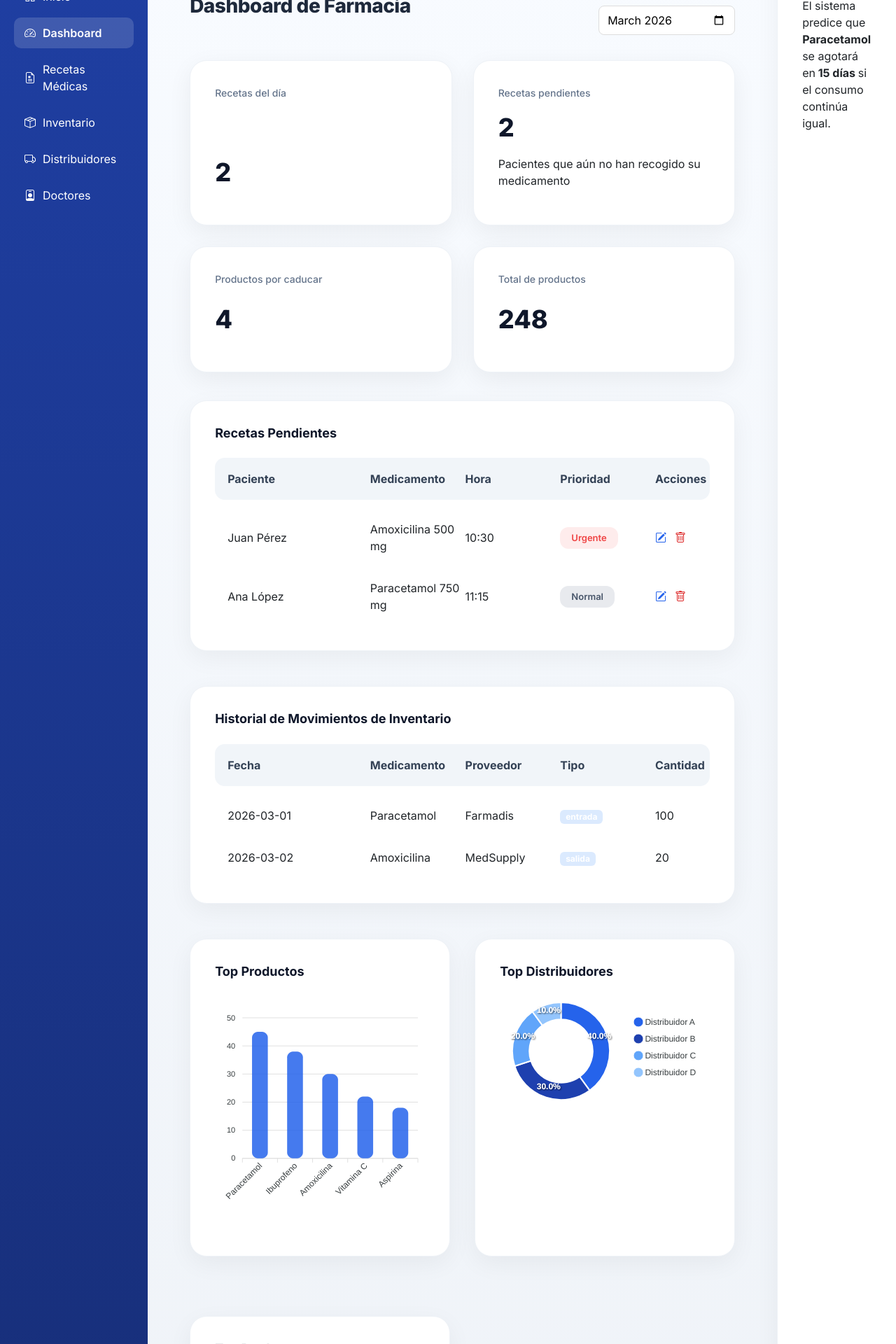
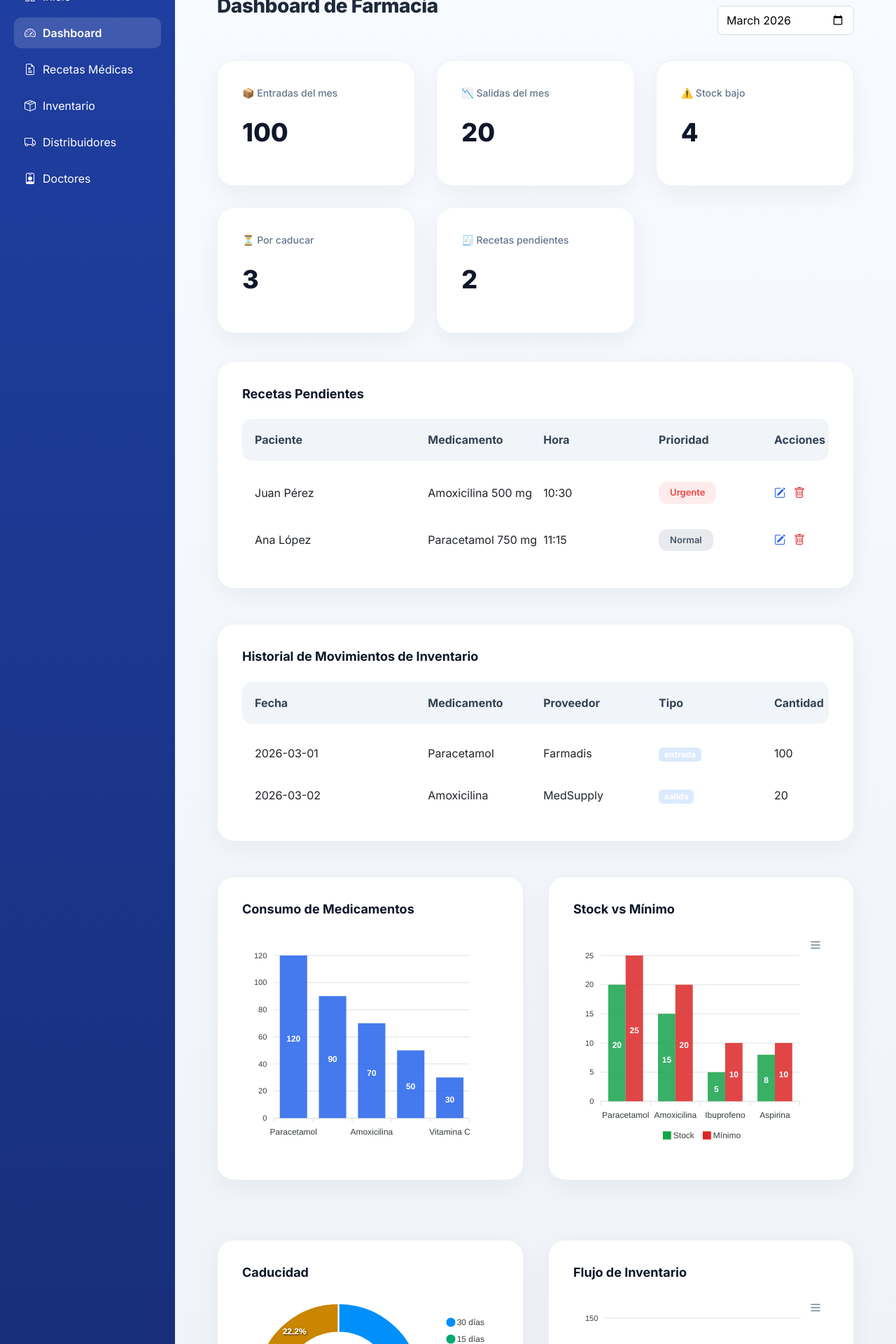
Before and after one commit to poooootaaaaaa-boop/proyecto_frontend, a React (Vite) app: page /farmacia/dashboard in a window 1280 px wide. Shown: the part 120-2040 px from the top of the page at 70% size. Built offline with nearby package versions, Linux system fonts and the light colour scheme.

Commit message:
login con backend

```diff
--- /dev/null
+++ b/src/api/authService.js
@@ -0,0 +1,13 @@
+import axios from "axios";
+
+const API_URL = "http://127.0.0.1:8000/api";
+
+export const registerUser = async (data) => {
+  const response = await axios.post(`${API_URL}/register`, data);
+  return response.data;
+};
+
+export const loginUser = async (data) => {
+  const response = await axios.post(`${API_URL}/login`, data);
+  return response.data;
+};
--- a/src/components/registros/ClinicInfo.jsx
+++ b/src/components/registros/ClinicInfo.jsx
@@ -158,6 +158,30 @@ export default function ClinicInfo() {
             <MenuItem value="otro">Otro</MenuItem>
           </TextField>
 
+          <TextField
+  label="Teléfono del Establecimiento"
+  name="phone"
+  fullWidth
+  value={form.phone}
+  onChange={handleChange}
+/>
+
+<TextField
+  label="Horario de Atención"
+  name="schedule"
+  fullWidth
+  value={form.schedule}
+  onChange={handleChange}
+/>
+
+<TextField
+  label="Nombre del Responsable"
+  name="responsible"
+  fullWidth
+  value={form.responsible}
+  onChange={handleChange}
+/>
+
           <Box className="clinic-button-container">
             <Button
               variant="contained"
--- a/src/components/registros/DoctorInfo.jsx
+++ b/src/components/registros/DoctorInfo.jsx
@@ -1,22 +1,30 @@
-import { useState } from "react";
+import { useState, useEffect } from "react";
 import {
   Box,
   Typography,
   TextField,
   Button,
-  LinearProgress
+  LinearProgress,
+  MenuItem
 } from "@mui/material";
 import { useNavigate } from "react-router-dom";
 import MedicalServicesIcon from "@mui/icons-material/MedicalServices";
 import "./doctorInfo.css";
-import { saveRegisterData } from "../../utils/registerStorage";
+import { saveRegisterData,clearRegisterData  } from "../../utils/registerStorage";
+import axios from "axios";
 
 export default function DoctorInfo() {
   const [form, setForm] = useState({
     specialty: "",
     license: "",
-    experience: ""
+    experience: "",
+    name: "",
+    university: ""
   });
+
+  const [especialidades, setEspecialidades] = useState([]);
+  const [newSpecialty, setNewSpecialty] = useState("");
+
   const navigate = useNavigate();
 
   const handleChange = (e) => {
@@ -25,33 +33,51 @@ export default function DoctorInfo() {
       [e.target.name]: e.target.value
     });
   };
+
+  useEffect(() => {
+    const fetchEspecialidades = async () => {
+      try {
+        const res = await axios.get("http://127.0.0.1:8000/api/especialidades");
+        setEspecialidades(res.data);
+      } catch (error) {
+        console.error("Error cargando especialidades");
+      }
+    };
+
+    fetchEspecialidades();
+  }, []);
+
   const handleNext = () => {
 
+    clearRegisterData();
 saveRegisterData({
   role: "medico",
-    specialty: form.specialty,
+  name: form.name, //  FALTABA ESTO
+  specialty: form.specialty === "otro" ? null : form.specialty,
+  specialty_name: form.specialty === "otro" ? newSpecialty : null,
   license: form.license,
-    experience: form.experience
+  experience: form.experience,
+  university: form.university
 });
 
     navigate("/registro/finish");
   };
+
   const isValid =
     form.specialty !== "" &&
     form.license !== "" &&
-    form.experience !== "";
+    form.experience !== "" &&
+    (form.specialty !== "otro" || newSpecialty !== "");
 
   return (
     <Box className="doctor-container">
 
-      {/* Progress Bar */}
       <LinearProgress
         variant="determinate"
         value={50}
         className="progress-bar"
       />
 
-      {/* Header */}
       <Box className="doctor-header">
         <MedicalServicesIcon className="header-icon" />
         <Typography variant="h6" className="header-title">
@@ -59,7 +85,6 @@ const handleNext = () => {
         </Typography>
       </Box>
 
-      {/* Main */}
       <Box className="doctor-main">
 
         <Box className="doctor-text">
@@ -72,9 +97,11 @@ const handleNext = () => {
           </Typography>
         </Box>
 
-        <Box component="form" className="doctor-form" >
+        <Box component="form" className="doctor-form">
 
+          {/*  SELECT */}
           <TextField
+            select
             label="Especialidad Médica"
             name="specialty"
             fullWidth
@@ -82,7 +109,29 @@ const handleNext = () => {
             value={form.specialty}
             onChange={handleChange}
             className="doctor-input"
+          >
+            <MenuItem value="">Seleccione</MenuItem>
+
+            {especialidades.map((esp) => (
+              <MenuItem key={esp.id} value={esp.id}>
+                {esp.nombre}
+              </MenuItem>
+            ))}
+
+            <MenuItem value="otro">Otra (crear nueva)</MenuItem>
+          </TextField>
+
+          {/*  INPUT DINÁMICO */}
+          {form.specialty === "otro" && (
+            <TextField
+              label="Nueva especialidad"
+              fullWidth
+              size="small"
+              value={newSpecialty}
+              onChange={(e) => setNewSpecialty(e.target.value)}
+              className="doctor-input"
             />
+          )}
 
           <TextField
             label="Número de Licencia Profesional"
@@ -106,6 +155,22 @@ const handleNext = () => {
             className="doctor-input"
           />
 
+          <TextField
+            label="Nombre Completo"
+            name="name"
+            fullWidth
+            value={form.name}
+            onChange={handleChange}
+          />
+
+          <TextField
+            label="Universidad"
+            name="university"
+            fullWidth
+            value={form.university}
+            onChange={handleChange}
+          />
+
           <Box className="doctor-button-container">
             <Button
               variant="contained"
--- a/src/components/registros/FinishRegister.jsx
+++ b/src/components/registros/FinishRegister.jsx
@@ -20,6 +20,8 @@ import VisibilityOff from "@mui/icons-material/VisibilityOff";
 import ArrowForwardIcon from "@mui/icons-material/ArrowForward";
 
 import "./finishRegister.css";
+import { registerUser } from "../../api/authService";
+
 
 export default function FinishRegister() {
   const [showPassword, setShowPassword] = useState(false);
@@ -46,34 +48,61 @@ export default function FinishRegister() {
     form.whatsapp &&
     form.password.length >= 8 &&
     form.terms;
-const handleCreateAccount = () => {
 
-  // Obtener datos guardados de pasos anteriores
-  const registerData = getRegisterData();
+const handleCreateAccount = async () => {
+  try {
+    const registerData = getRegisterData();
 
-  const newUser = {
-    email: form.email,
-    password: form.password,
-    whatsapp: form.whatsapp,
-    role: registerData.role,
-    ...registerData
-  };
+    // MAPEO REAL SEGÚN TU BASE DE DATOS
+    const roleMap = {
+      paciente: 2,
+      medico: 3,
+      clinica: 4,
+      farmacia: 4
+    };
 
-  // Obtener usuarios guardados
-  const savedUsers =
-    JSON.parse(localStorage.getItem("registeredUsers")) || [];
+const payload = {
+  nombre: registerData.name || "Usuario",
+  correo: form.email,
+  telefono: form.whatsapp,
+  password: form.password,
+  rol_id: roleMap[registerData.role] || 3,
 
-  // Agregar nuevo usuario
-  savedUsers.push(newUser);
+  nombre_clinica: registerData.name,
+  direccion: registerData.address,
+  anios_exp: registerData.experience || null,
 
-  // Guardar nuevamente
-  localStorage.setItem("registeredUsers", JSON.stringify(savedUsers));
+  especialidad_id: registerData.specialty || null,
+  especialidad_nombre: registerData.specialty_name || null, //  AQUI
+  cedula_profesional: registerData.license || null,
+};
 
-  // limpiar registro temporal
-  localStorage.removeItem("registerData");
+    const response = await registerUser(payload);
 
-  // ir al login
-  navigate("/login");
+    console.log("Registro exitoso", response);
+
+    localStorage.setItem("token", response.token);
+
+    const user = response.usuario;
+
+// redirigir según rol
+switch (user.rol_id) {
+  case 3:
+    navigate("/medicos/dashboard_medicos");
+    break;
+
+  case 4:
+    navigate("/farmacia/dashboard");
+    break;
+
+  default:
+    navigate("/dashboard");
+}
+
+  } catch (error) {
+    console.error(error.response?.data || error.message);
+    alert("Error al registrar");
+  }
 };
   return (
     <Box className="finish-container">
@@ -113,7 +142,7 @@ const handleCreateAccount = () => {
             name="email"
             type="email"
             fullWidth
-            value={form.email}
+            value={form.email || ""}
             onChange={handleChange}
             placeholder="tu@clinica.com"
             InputProps={{
@@ -131,7 +160,7 @@ const handleCreateAccount = () => {
             name="whatsapp"
             type="tel"
             fullWidth
-            value={form.whatsapp}
+            value={form.whatsapp || ""}
             onChange={handleChange}
             placeholder="9991234567"
             InputProps={{
@@ -149,7 +178,7 @@ const handleCreateAccount = () => {
             name="password"
             type={showPassword ? "text" : "password"}
             fullWidth
-            value={form.password}
+            value={form.password || ""}
             onChange={handleChange}
             placeholder="••••••••"
             InputProps={{
@@ -181,7 +210,7 @@ const handleCreateAccount = () => {
             control={
               <Checkbox
                 name="terms"
-                checked={form.terms}
+                checked={form.terms || false}
                 onChange={handleChange}
               />
             }
--- a/src/pages/farmacia/DashboardFarmacia.jsx
+++ b/src/pages/farmacia/DashboardFarmacia.jsx
@@ -2,10 +2,13 @@ import Sidebar from "../../components/farmacia/Sidebar";
 import Topbar from "../../components/farmacia/Topbar";
 import "./dashboardFarmacia.css";
 import Chart from "react-apexcharts";
-import { useState } from "react";
+import { useState, useEffect } from "react";
 
 export default function DashboardFarmacia() {
 
+
+  const [mesFiltro, setMesFiltro] = useState("2026-03");
+    // STOCK SIMULADO
 
       const [movimientos, setMovimientos] = useState([
   {
@@ -42,48 +45,122 @@ export default function DashboardFarmacia() {
       prioridad: "Normal",
     },
   ]);
+const [inventario, setInventario] = useState([
+  { nombre: "Paracetamol", stock: 20, minimo: 25, caducaEn: 10 },
+  { nombre: "Amoxicilina", stock: 15, minimo: 20, caducaEn: 5 },
+  { nombre: "Ibuprofeno", stock: 5, minimo: 10, caducaEn: 30 },
+  { nombre: "Aspirina", stock: 8, minimo: 10, caducaEn: 7 },
+]);
+  const [modalEditar, setModalEditar] = useState(false);
+  const [modalEliminar, setModalEliminar] = useState(false);
+  const [recetaSeleccionada, setRecetaSeleccionada] = useState(null);
 
 
 const recetasPendientes = recetas.length;
-  const movimientosInventario = {
+
+const movimientosFiltrados = movimientos.filter((m) =>
+  m.fecha.startsWith(mesFiltro)
+);
+
+const entradasMes = movimientosFiltrados
+  .filter((m) => m.tipo === "entrada")
+  .reduce((acc, m) => acc + m.cantidad, 0);
+
+const salidasMes = movimientosFiltrados
+  .filter((m) => m.tipo === "salida")
+  .reduce((acc, m) => acc + m.cantidad, 0);
+
+const productosBajos = inventario.filter(
+  (p) => p.stock < p.minimo
+);
+
+const proximosCaducar = inventario.filter(
+  (p) => p.caducaEn <= 15
+);
+
+
+
+useEffect(() => {
+  if (productosBajos.length > 0) {
+    console.log("⚠️ Stock bajo");
+  }
+
+  if (proximosCaducar.length > 0) {
+    console.log("⚠️ Por caducar");
+  }
+}, [productosBajos, proximosCaducar]);
+
+const consumoMedicamentos = {
+  series: [
+    {
+      name: "Consumo",
+      data: [120, 90, 70, 50, 30],
+    },
+  ],
+  options: {
+    chart: { type: "bar", toolbar: { show: false } },
+    colors: ["#2563eb"],
+    xaxis: {
+      categories: ["Paracetamol", "Ibuprofeno", "Amoxicilina", "Aspirina", "Vitamina C"],
+    },
+  },
+};
+
+
+
+const stockMinimo = {
+  series: [
+    {
+      name: "Stock",
+      data: inventario.map((p) => p.stock),
+    },
+    {
+      name: "Mínimo",
+      data: inventario.map((p) => p.minimo),
+    },
+  ],
+  options: {
+    chart: { type: "bar" },
+    colors: ["#16a34a", "#dc2626"],
+    xaxis: {
+      categories: inventario.map((p) => p.nombre),
+    },
+  },
+};
+
+const caducidad = {
+  series: [
+    inventario.filter((p) => p.caducaEn <= 30).length,
+    inventario.filter((p) => p.caducaEn <= 15).length,
+    inventario.filter((p) => p.caducaEn <= 7).length,
+  ],
+  options: {
+    chart: { type: "donut" },
+    labels: ["30 días", "15 días", "7 días"],
+  },
+};
+
+const flujoInventario = {
   series: [
     {
       name: "Entradas",
-      data: [40, 35, 50, 60, 70, 80],
+      data: [entradasMes],
     },
     {
       name: "Salidas",
-      data: [30, 25, 40, 45, 50, 55],
+      data: [salidasMes],
     },
   ],
-
   options: {
-   chart: {
-  type: "bar",
-  height: 350,
-  stacked: true,
-  toolbar: { show: false }
-},
-
+    chart: { type: "bar", stacked: true },
     colors: ["#16a34a", "#dc2626"],
-
     xaxis: {
-      categories: ["Ene", "Feb", "Mar", "Abr", "May", "Jun"],
-    },
-
-    fill: {
-      opacity: 1,
-    },
-
-    legend: {
-      position: "right",
+      categories: ["Mes actual"],
     },
   },
 };
-  const [mesFiltro, setMesFiltro] = useState("2026-03");
-  const [modalEditar, setModalEditar] = useState(false);
-  const [modalEliminar, setModalEliminar] = useState(false);
-  const [recetaSeleccionada, setRecetaSeleccionada] = useState(null);
+
+
 
   // abrir editar
   const abrirEditar = (receta) => {
@@ -131,38 +208,6 @@ const recetasPendientes = recetas.length;
   };
 
   //  CHARTS
-  const topProductos = {
-    series: [{ name: "Solicitudes", data: [45, 38, 30, 22, 18] }],
-    options: {
-      chart: { type: "bar", toolbar: { show: false } },
-      plotOptions: { bar: { borderRadius: 8, columnWidth: "45%" } },
-      dataLabels: { enabled: false },
-      colors: ["#2563eb"],
-      xaxis: {
-        categories: [
-          "Paracetamol",
-          "Ibuprofeno",
-          "Amoxicilina",
-          "Vitamina C",
-          "Aspirina",
-        ],
-      },
-    },
-  };
-
-  const topDistribuidores = {
-    series: [40, 30, 20, 10],
-    options: {
-      chart: { type: "donut" },
-      labels: [
-        "Distribuidor A",
-        "Distribuidor B",
-        "Distribuidor C",
-        "Distribuidor D",
-      ],
-      colors: ["#2563eb", "#1e40af", "#60a5fa", "#93c5fd"],
-    },
-  };
 
   return (
     <div className="home-layout">
@@ -185,32 +230,32 @@ const recetasPendientes = recetas.length;
 
         {/* CARDS */}
      <div className="stats-grid">
+
   <div className="stat-card-modern">
-            <small>Recetas del día</small>
-            <h3>{recetas.length}</h3>
+    <small>📦 Entradas del mes</small>
+    <h3>{entradasMes}</h3>
   </div>
 
   <div className="stat-card-modern">
-
-<small>Recetas pendientes</small>
-
-<h3>{recetasPendientes}</h3>
-
-<p className="card-desc">
-Pacientes que aún no han recogido su medicamento
-</p>
-
+    <small>📉 Salidas del mes</small>
+    <h3>{salidasMes}</h3>
   </div>
 
   <div className="stat-card-modern">
-            <small>Productos por caducar</small>
-            <h3>4</h3>
+    <small>⚠️ Stock bajo</small>
+    <h3>{productosBajos.length}</h3>
   </div>
 
   <div className="stat-card-modern">
-            <small>Total de productos</small>
-            <h3>248</h3>
+    <small>⏳ Por caducar</small>
+    <h3>{proximosCaducar.length}</h3>
   </div>
+
+  <div className="stat-card-modern">
+    <small>🧾 Recetas pendientes</small>
+    <h3>{recetasPendientes}</h3>
+  </div>
+
 </div>
 
         {/* TABLA */}
@@ -278,7 +323,7 @@ Historial de Movimientos de Inventario
 <span>Cantidad</span>
 </div>
 
-{movimientos.map((m) => (
+{movimientosFiltrados.map((m) => (
 <div className="table-row-modern" key={m.id}>
 
 <div>{m.fecha}</div>
@@ -306,54 +351,33 @@ Historial de Movimientos de Inventario
 
         {/* CHARTS */}
  <div className="charts-grid">
+
   <div className="card-modern">
-            <h5 className="section-title">Top Productos</h5>
-            <Chart
-              options={topProductos.options}
-              series={topProductos.series}
-              type="bar"
-              height={320}
-            />
+    <h5 className="section-title">Consumo de Medicamentos</h5>
+    <Chart options={consumoMedicamentos.options} series={consumoMedicamentos.series} type="bar" height={300}/>
   </div>
 
   <div className="card-modern">
-            <h5 className="section-title">Top Distribuidores</h5>
-            <Chart
-              options={topDistribuidores.options}
-              series={topDistribuidores.series}
-              type="donut"
-              height={320}
-            />
+    <h5 className="section-title">Stock vs Mínimo</h5>
+    <Chart options={stockMinimo.options} series={stockMinimo.series} type="bar" height={300}/>
   </div>
 
+  <div className="card-modern">
+    <h5 className="section-title">Caducidad</h5>
+    <Chart options={caducidad.options} series={caducidad.series} type="donut" height={300}/>
+  </div>
 
   <div className="card-modern">
-            <h5 className="section-title">Top Productos</h5>
- <Chart
-options={movimientosInventario.options}
-series={movimientosInventario.series}
-type="bar"
-height={320}
-/>
+    <h5 className="section-title">Flujo de Inventario</h5>
+    <Chart options={flujoInventario.options} series={flujoInventario.series} type="bar" height={300}/>
   </div>
+
 </div>
       </div>
 
 
 
-      <div className="card-modern">
 
-<h5>Predicción de Stock IA</h5>
-
-<p>
-El sistema predice que
-<strong> Paracetamol </strong>
-se agotará en
-<strong> 15 días </strong>
-si el consumo continúa igual.
-</p>
-
-</div>
       {/* MODAL EDITAR */}
       {modalEditar && (
         <div className="modal-overlay">
```
Lines whose indentation alone changed are shown as unchanged.
